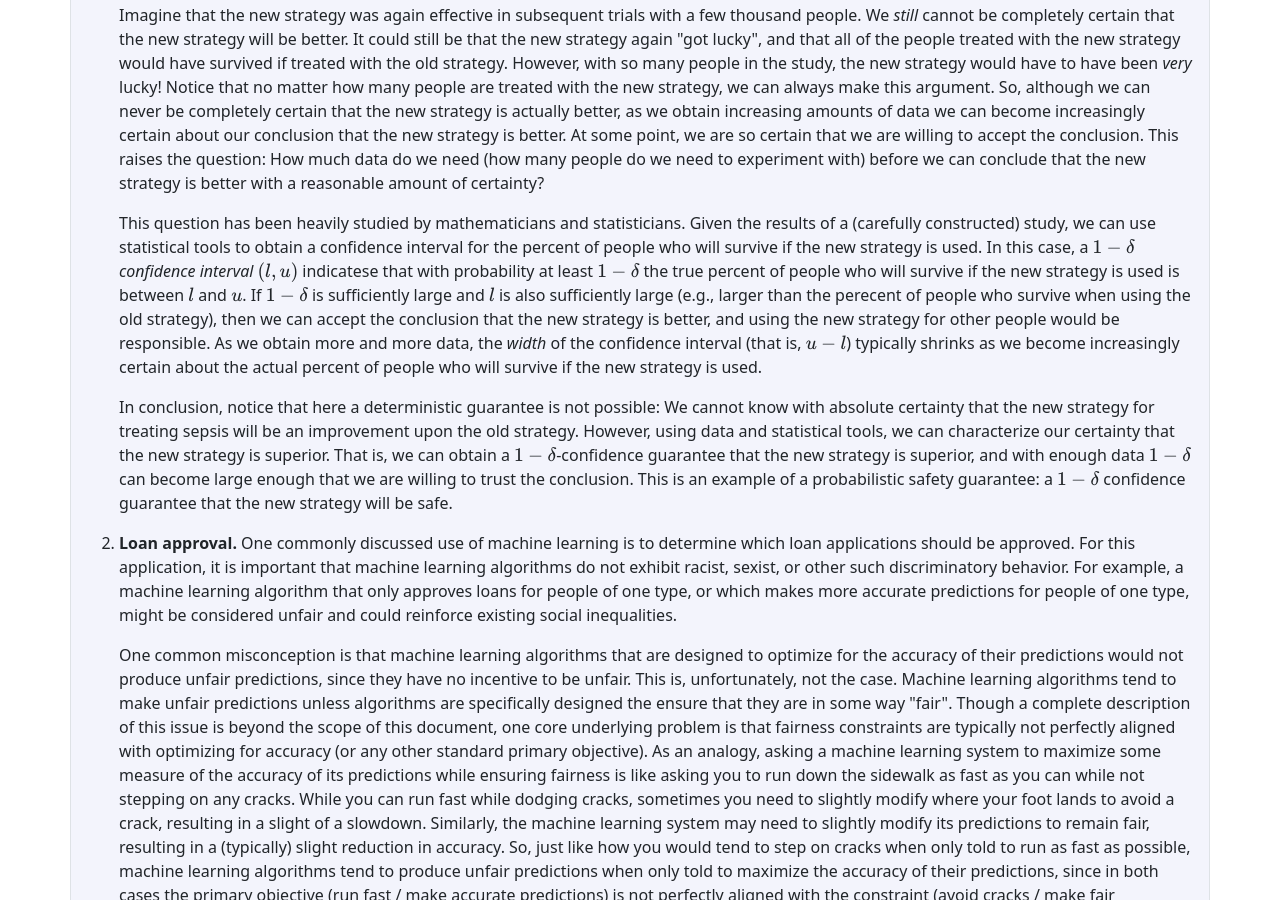
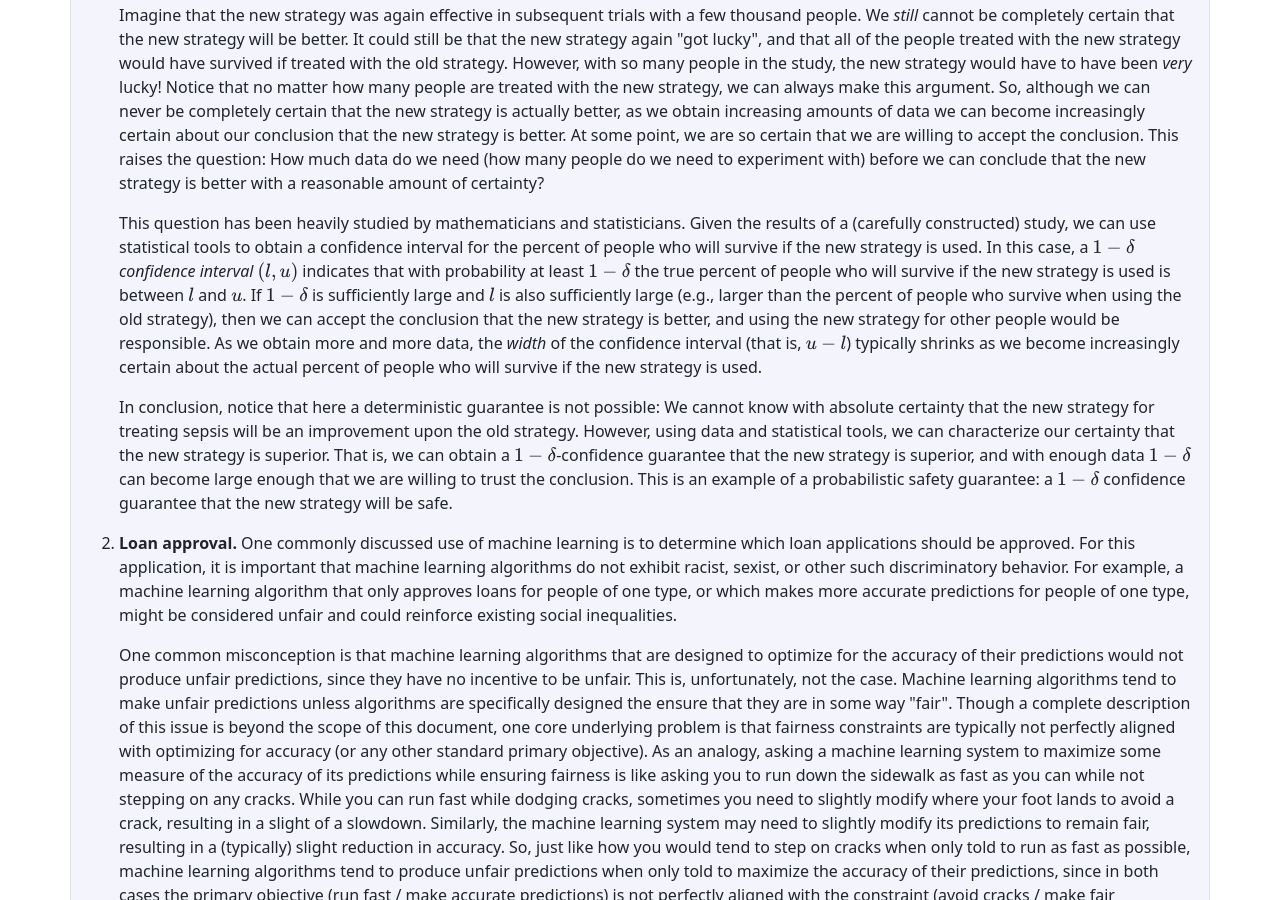
Before and after one commit to seldonian-framework/Tutorials, a Jekyll site: the page built from overview.md, in a window 1280 px wide and 900 px high, scrolled down 1717 px. Built offline with Jekyll 4.4.1, drawn with Linux system fonts in a browser that asks for light colours; formulas are drawn with MathJax 3.

Commit message:
minor edits

```diff
--- a/overview.md
+++ b/overview.md
@@ -65,7 +65,7 @@ permalink: /overview/
                 Imagine that the new strategy was again effective in subsequent trials with a few thousand people. We <i>still</i> cannot be completely certain that the new strategy will be better. It could still be that the new strategy again "got lucky", and that all of the people treated with the new strategy would have survived if treated with the old strategy. However, with so many people in the study, the new strategy would have to have been <i>very</i> lucky! Notice that no matter how many people are treated with the new strategy, we can always make this argument. So, although we can never be completely certain that the new strategy is actually better, as we obtain increasing amounts of data we can become increasingly certain about our conclusion that the new strategy is better. At some point, we are so certain that we are willing to accept the conclusion. This raises the question: How much data do we need (how many people do we need to experiment with) before we can conclude that the new strategy is better with a reasonable amount of certainty?
             </p>
             <p>
-                This question has been heavily studied by mathematicians and statisticians. Given the results of a (carefully constructed) study, we can use statistical tools to obtain a confidence interval for the percent of people who will survive if the new strategy is used. In this case, a \(1-\delta\) <i>confidence interval</i> \((l,u)\) indicatese that with probability at least \(1-\delta\) the true percent of people who will survive if the new strategy is used is between \(l\) and \(u\). If \(1-\delta\) is sufficiently large and \(l\) is also sufficiently large (e.g., larger than the perecent of people who survive when using the old strategy), then we can accept the conclusion that the new strategy is better, and using the new strategy for other people would be responsible. As we obtain more and more data, the <i>width</i> of the confidence interval (that is, \(u-l\)) typically shrinks as we become increasingly certain about the actual percent of people who will survive if the new strategy is used.
+                This question has been heavily studied by mathematicians and statisticians. Given the results of a (carefully constructed) study, we can use statistical tools to obtain a confidence interval for the percent of people who will survive if the new strategy is used. In this case, a \(1-\delta\) <i>confidence interval</i> \((l,u)\) indicates that with probability at least \(1-\delta\) the true percent of people who will survive if the new strategy is used is between \(l\) and \(u\). If \(1-\delta\) is sufficiently large and \(l\) is also sufficiently large (e.g., larger than the percent of people who survive when using the old strategy), then we can accept the conclusion that the new strategy is better, and using the new strategy for other people would be responsible. As we obtain more and more data, the <i>width</i> of the confidence interval (that is, \(u-l\)) typically shrinks as we become increasingly certain about the actual percent of people who will survive if the new strategy is used.
             </p>
             <p>
                 In conclusion, notice that here a deterministic guarantee is not possible: We cannot know with absolute certainty that the new strategy for treating sepsis will be an improvement upon the old strategy. However, using data and statistical tools, we can characterize our certainty that the new strategy is superior. That is, we can obtain a \(1-\delta\)-confidence guarantee that the new strategy is superior, and with enough data \(1-\delta\) can become large enough that we are willing to trust the conclusion. This is an example of a probabilistic safety guarantee: a \(1-\delta\) confidence guarantee that the new strategy will be safe.
```
